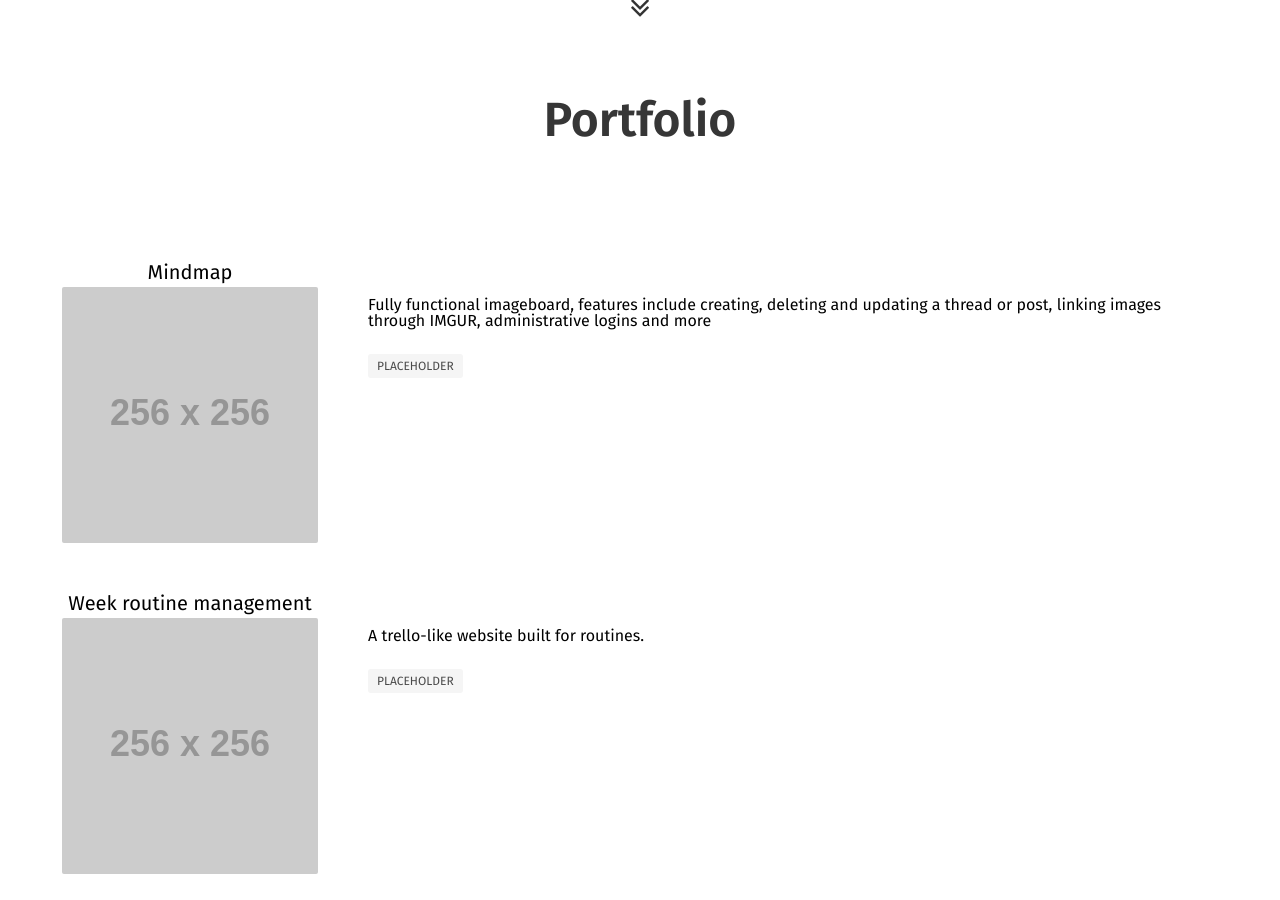
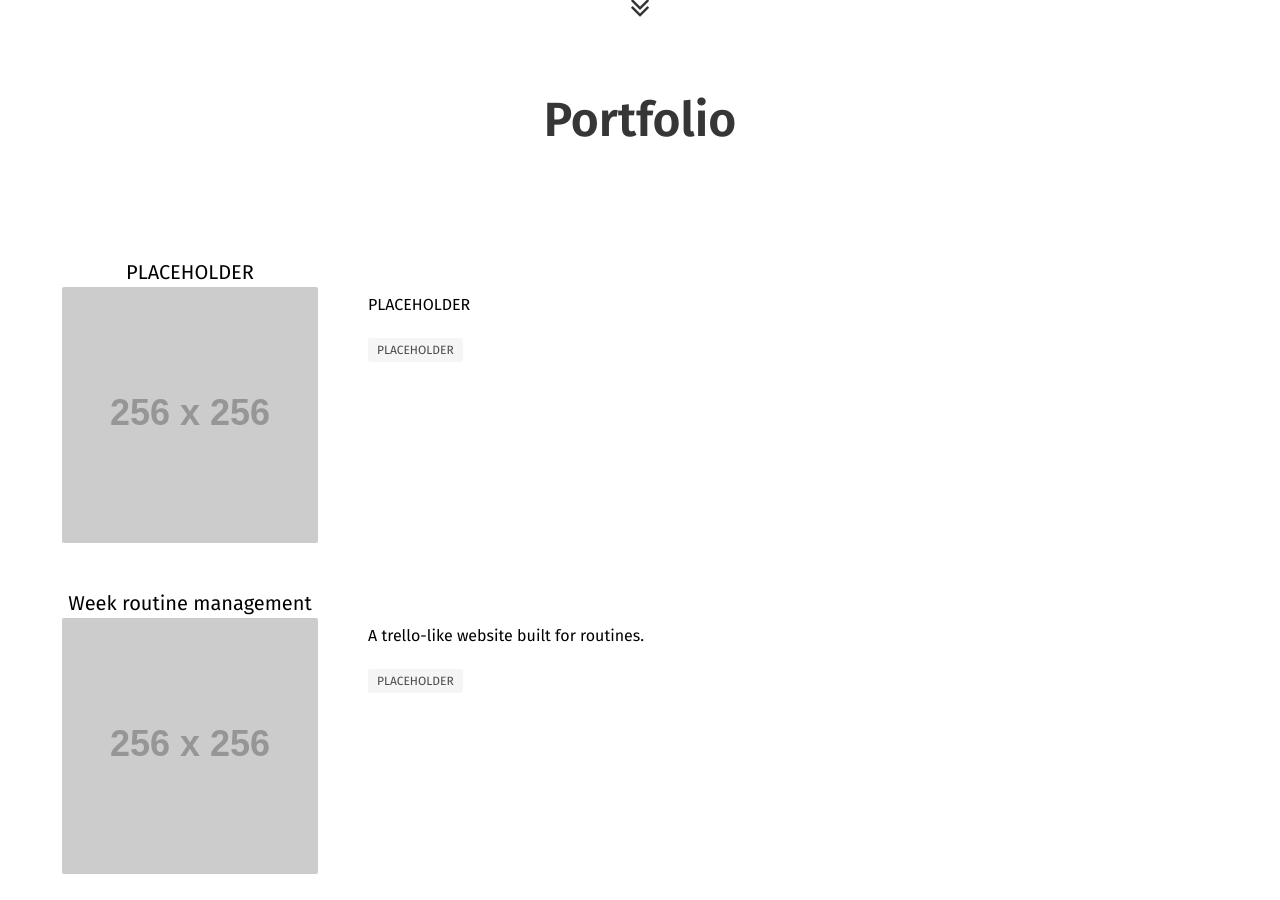
Before and after one commit to Selhar/selhar.github.io, a Jekyll site: the page built from index.html, in a window 1280 px wide and 900 px high, scrolled down 857 px. Built offline with Jekyll 4.4.1, drawn with Linux system fonts in a browser that asks for light colours; some web fonts are replaced.

Commit message:
quick update

```diff
--- a/_includes/portfolio.html
+++ b/_includes/portfolio.html
@@ -11,14 +11,14 @@
 				<!--
 					Image link and title
 				-->
-				<span class="image-title">Mindmap</span>
+				<span class="image-title">PLACEHOLDER</span>
 				<img src="http://via.placeholder.com/256x256" >
 			</div>
 			<div class="node-text" >
 				<!--
 					Description
 				-->
-				<span>Fully functional imageboard, features include creating, deleting and updating a thread or post, linking images through IMGUR, administrative logins and more</span>
+				<span>PLACEHOLDER</span>
 				</br>
 				<div class="tags" style="margin-top: 25px;">
 					<!--
```
